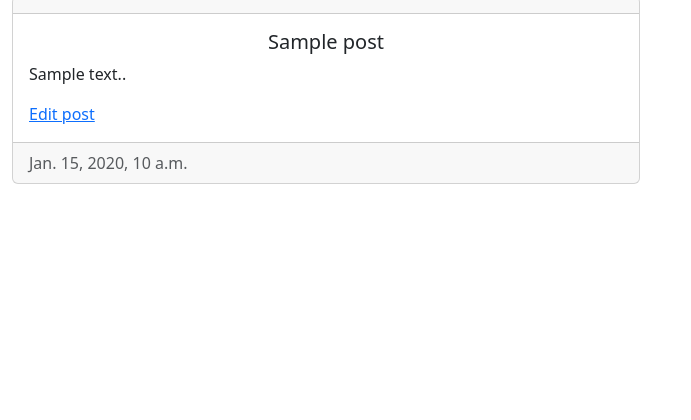
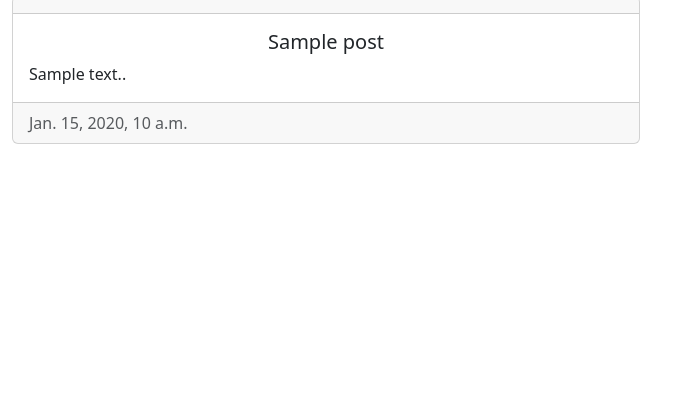
Before and after one commit to Deniskoltovich/Blog, a Django app: template blogs/templates/show_blog.html in a window 1280 px wide. Shown: the part 297-717 px from the top of the page, without its empty margins (0-691 px from the left). Run offline with Django 4.2, Linux system fonts and the light colour scheme; tables that the repository leaves empty hold one stand-in row (values such as "Sample post"); the template is opened without the code that fills it: values that come from a table or form of the project are taken from there, most other values are stand-ins (such as "Sample title", 1, 10 or a date in 2020); data that the repository does not hold is empty.

Commit message:
fixed editing post logic

```diff
--- a/blogs/templates/list_blogs.html
+++ b/blogs/templates/list_blogs.html
@@ -27,6 +27,7 @@
             </div>
             {% endif %}
         {% endif %}
+        <div class="card">
 
             <div class="card-header">
                 Author: {{ blog.author }}
@@ -42,10 +43,11 @@
         </div>
             {% elif user == blog.author and blog.status == blog.STATUS_DELETED %}
                 <a href="{% url 'activate_blog' blog.id %}" class="card-link"> Activate blog</a>
+            {% endif %}
+        </div>
 
-        </div>
-        {% endif %}
     </div>
+
 
 
 {% endfor %}
--- a/blogs/templates/show_blog.html
+++ b/blogs/templates/show_blog.html
@@ -92,10 +92,7 @@
 
                 <h5 class="card-title text-center">{{ post.title }}</h5>
                 <p class="card-text">{{ post.content }}.</p>
-                <div>
-                <a href="{% url 'update_post' post.id %}" class="card-link"> Edit post</a>
 
-            </div>
             </div>
 
             <div class="card-footer text-muted">
```
